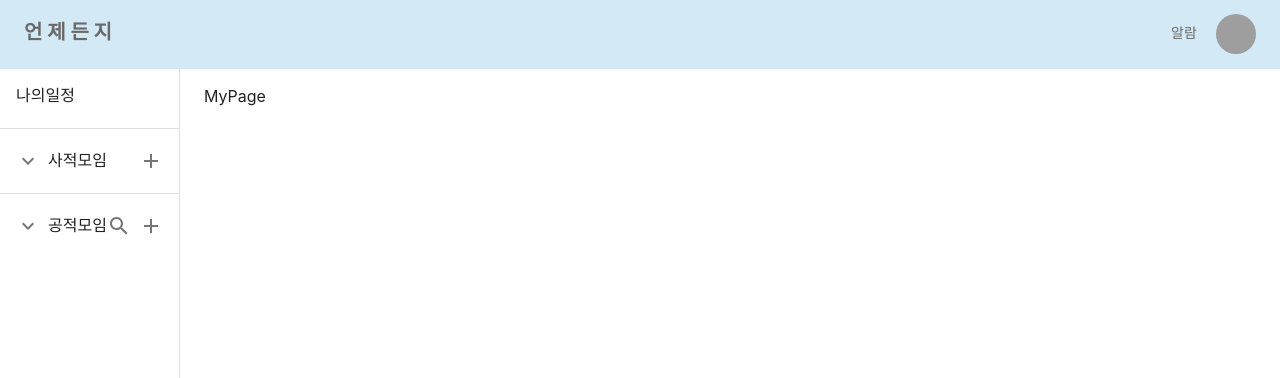
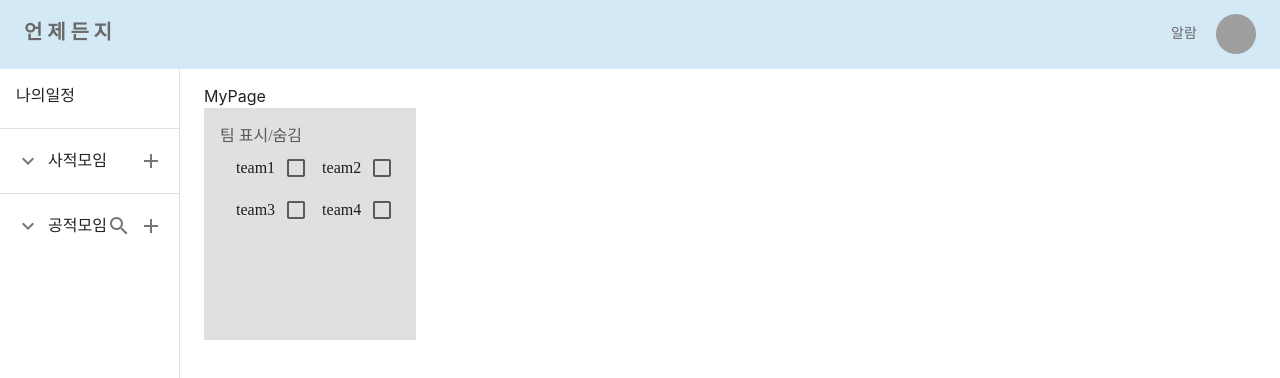
Before and after one commit to KWEBofficial/anytime-client, a React (Create React App) app: page /mypage in a window 1280 px wide. Shown: the top 378 px of the page. Built offline with nearby package versions, Linux system fonts and the light colour scheme; grey boxes are pictures that could not be loaded; a web font is replaced by a local one.

Commit message:
feat: 팀 표시/숨기기 표현 구현, 모임 일정 박스 일부 구현(json merge 필요)

```diff
--- /dev/null
+++ b/src/components/TeamShowBox.tsx
@@ -0,0 +1,38 @@
+import * as React from 'react';
+import FormLabel from '@mui/material/FormLabel';
+import FormGroup from '@mui/material/FormGroup';
+import FormControlLabel from '@mui/material/FormControlLabel';
+import FormControl from '@mui/material/FormControl';
+import { grey } from '@mui/material/colors';
+import Checkbox from '@mui/material/Checkbox';
+import Box from '@mui/material/Box';
+
+export default function TeamShowBox() {
+  return (
+    <Box>
+      <Box
+        sx={{
+          backgroundColor: grey[300],
+          display: 'inline-flex',
+          flexDirection: 'column',
+          flexWrap: 'wrap',
+          '& > :not(style)': {
+            m: 2,
+            width: 180,
+            height: 200,
+          },
+        }}
+      >
+        <FormControl component="fieldset">
+          <FormLabel component="legend">팀 표시/숨김</FormLabel>
+          <FormGroup aria-label="position" row>
+            <FormControlLabel value="start" control={<Checkbox />} label="team1" labelPlacement="start" />
+            <FormControlLabel value="start" control={<Checkbox />} label="team2" labelPlacement="start" />
+            <FormControlLabel value="start" control={<Checkbox />} label="team3" labelPlacement="start" />
+            <FormControlLabel value="start" control={<Checkbox />} label="team4" labelPlacement="start" />
+          </FormGroup>
+        </FormControl>
+      </Box>
+    </Box>
+  );
+}
--- a/src/pages/MyPage.tsx
+++ b/src/pages/MyPage.tsx
@@ -1,5 +1,12 @@
+// eslint-disable-next-line import/named
+import TeamShowBox from '../components/TeamShowBox';
 import { Layout } from '../components/Layout';
 
 export default function MyPage() {
-  return <Layout>MyPage</Layout>;
+  return (
+    <Layout>
+      MyPage
+      <TeamShowBox />
+    </Layout>
+  );
 }
```
Also changed, not shown: src/components/TeamScheduleList.tsx (added, +136 -0 lines).
